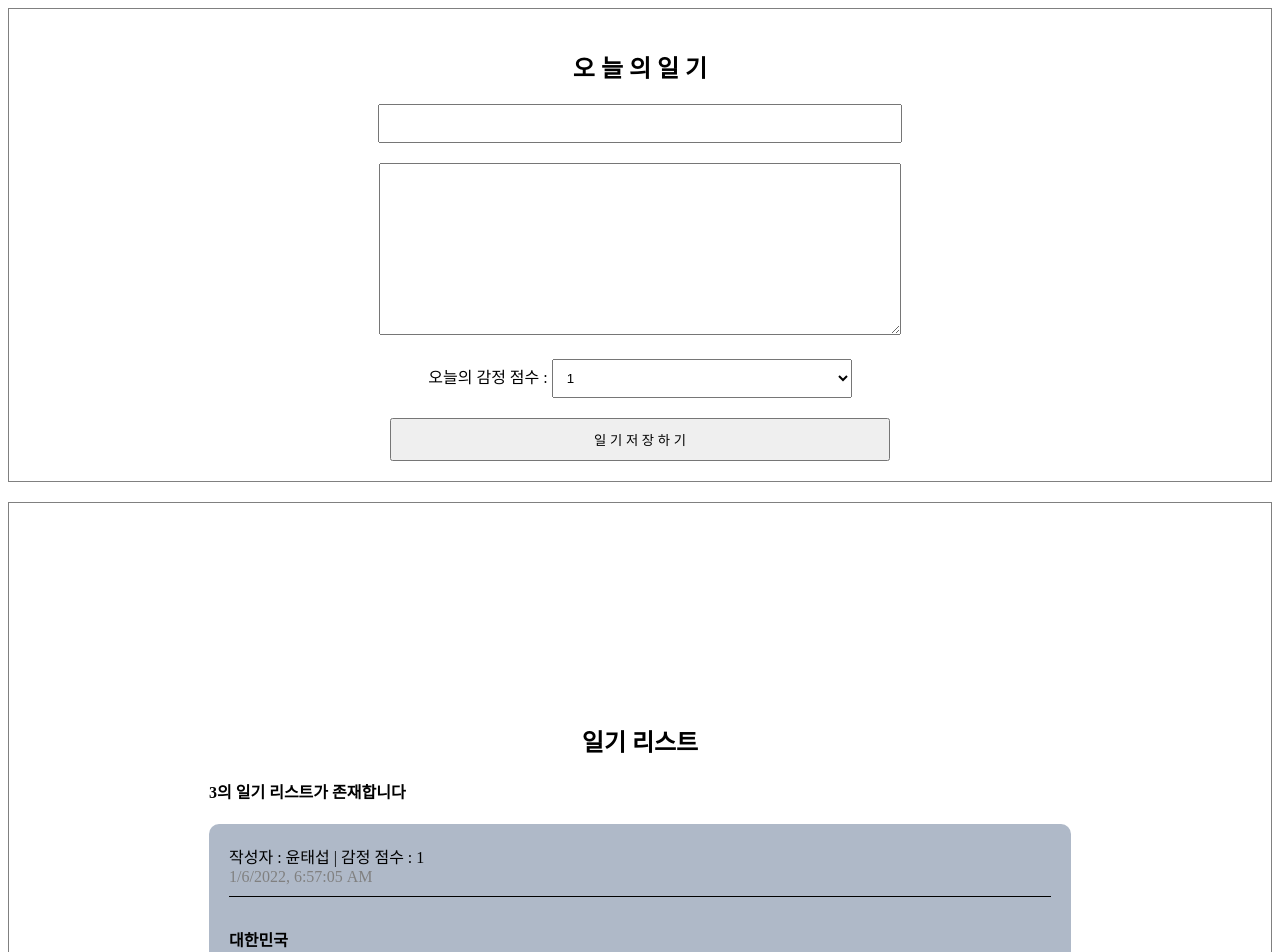
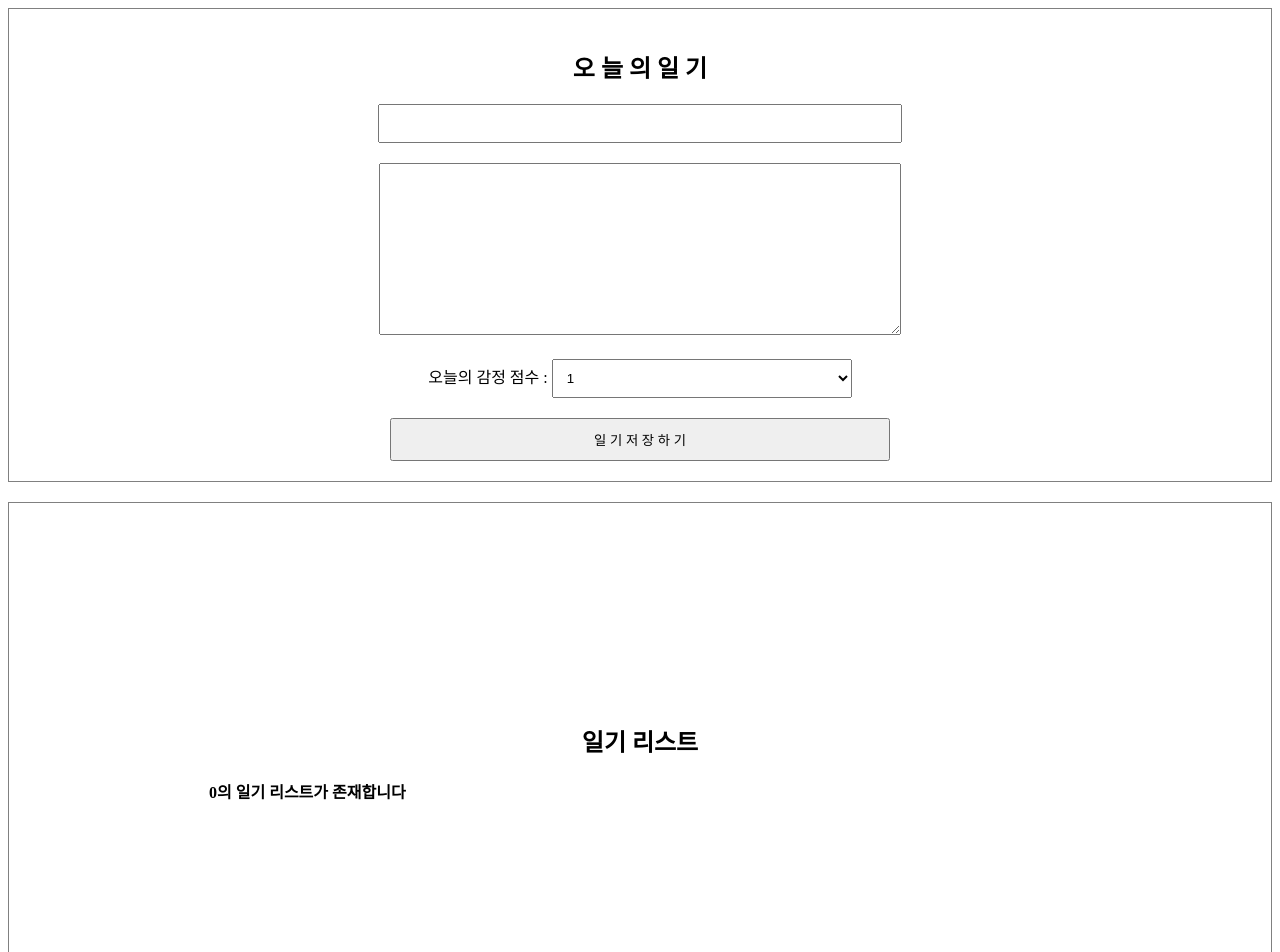
Before and after one commit to taesubyun/react-diary-editor, a React (Create React App) app: page / in a window 1280 px wide. Shown: the top 952 px of the page. Built offline with nearby package versions, Linux system fonts and the light colour scheme.

Commit message:
feat : 배열을 이용하여 리스트에 아이템 동적으로 추가

```diff
--- a/src/App.js
+++ b/src/App.js
@@ -1,35 +1,49 @@
 import './App.css';
 import DiaryEditor from './DiaryEditor';
 import DiaryList from './DiaryList';
+import { useRef, useState } from 'react';
 
-const dummyList = [
-    {
-        id: 1,
-        author: '윤태섭',
-        content: '대한민국',
-        emotion: 1,
-        created_date: new Date().getTime(), // 시간 객체 생성 (현재 시간 기준)
-    },
-    {
-        id: 2,
-        author: '나까무라',
-        content: '일본',
-        emotion: 3,
-        created_date: new Date().getTime(), // 시간 객체 생성 (현재 시간 기준)
-    },
-    {
-        id: 3,
-        author: '맥',
-        content: '미국',
-        emotion: 4,
-        created_date: new Date().getTime(), // 시간 객체 생성 (현재 시간 기준)
-    },
-];
+// const dummyList = [
+//     {
+//         id: 1,
+//         author: '윤태섭',
+//         content: '대한민국',
+//         emotion: 1,
+//         created_date: new Date().getTime(), // 시간 객체 생성 (현재 시간 기준)
+//     },
+//     {
+//         id: 2,
+//         author: '나까무라',
+//         content: '일본',
+//         emotion: 3,
+//         created_date: new Date().getTime(), // 시간 객체 생성 (현재 시간 기준)
+//     },
+//     {
+//         id: 3,
+//         author: '맥',
+//         content: '미국',
+//         emotion: 4,
+//         created_date: new Date().getTime(), // 시간 객체 생성 (현재 시간 기준)
+//     },
+// ];
 const App = () => {
+    const [data, setData] = useState([]);
+    const dataId = useRef(0);
+    const onCreate = (author, content, emotion) => {
+        const created_date = new Date().getTime();
+        const newItem = {
+            author,
+            content,
+            emotion,
+            id: dataId.current,
+        };
+        dataId.current += 1;
+        setData([newItem, ...data]);
+    };
     return (
         <div className='App'>
-            <DiaryEditor />
-            <DiaryList diaryList={dummyList} />
+            <DiaryEditor onCreate={onCreate} />
+            <DiaryList diaryList={data} />
         </div>
     );
 };
--- a/src/DiaryEditor.js
+++ b/src/DiaryEditor.js
@@ -1,6 +1,6 @@
 import { useRef, useState } from 'react';
 
-const DiaryEditor = () => {
+const DiaryEditor = ({ onCreate }) => {
     const authorInput = useRef();
     const contentInput = useRef();
     const [state, setState] = useState({
@@ -27,9 +27,16 @@
             contentInput.current.focus();
             return;
         }
+        onCreate(state.author, state.content, state.emotion);
 
         alert('저장 성공');
+        setState({
+            author: '',
+            content: '',
+            emotion: 1,
+        });
     };
+
     return (
         <div className='DiaryEditor'>
             <h2>오 늘 의 일 기</h2>
```
